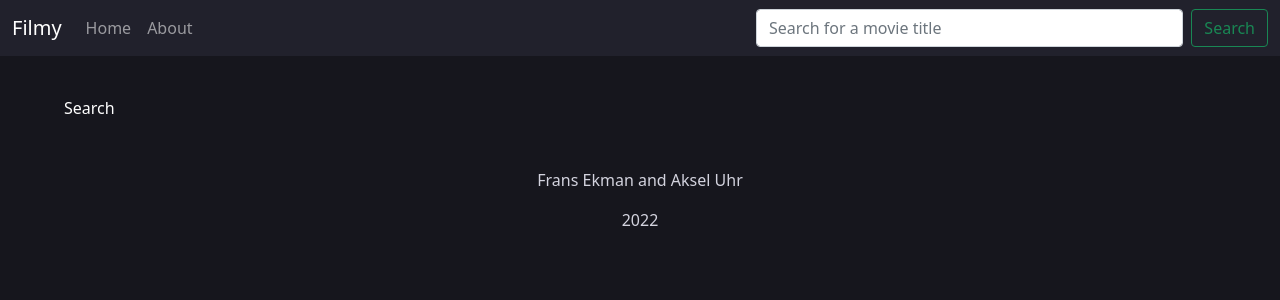
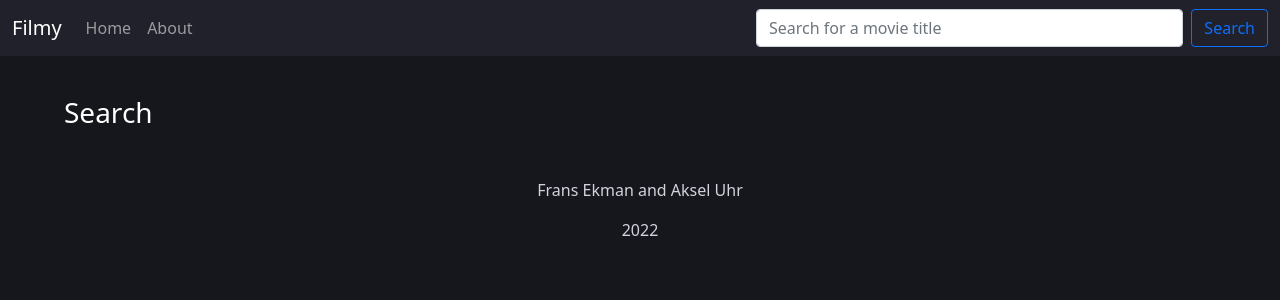
Before and after one commit to Akseluhr/Filmy, a React (Create React App) app in the folder client/: page /search in a window 1280 px wide. Shown: the top 300 px of the page. Built offline with nearby package versions, Linux system fonts and the light colour scheme.

Commit message:
Provisorisk sökfunktion

```diff
--- a/client/src/components/Home/SearchBar.jsx
+++ b/client/src/components/Home/SearchBar.jsx
@@ -1,18 +1,33 @@
 import React from 'react'
 import Form from 'react-bootstrap/Form'
 import Button from 'react-bootstrap/Button'
+import { useState } from 'react'
+import { useNavigate } from 'react-router-dom'
 
 const SearchBar = (props) => {
+  const [query, setQuery] = useState('')
+  const navigate = useNavigate()
+
   return (
     <div className={props.type}>
-      <Form className='d-flex'>
+      <Form
+        className='d-flex'
+        onSubmit={(e) => {
+          e.preventDefault()
+          navigate(`/search/${query}`)
+        }}
+      >
         <Form.Control
           type='search'
           placeholder='Search for a movie title'
           className='me-2'
           aria-label='Search'
+          onChange={(e) => setQuery(e.target.value)}
         />
-        <Button variant='outline-success'>Search</Button>
+
+        <Button variant='outline-primary' type='submit'>
+          Search
+        </Button>
       </Form>
     </div>
   )
--- a/client/src/views/Search.jsx
+++ b/client/src/views/Search.jsx
@@ -1,9 +1,14 @@
 import React from 'react'
+import { useParams } from 'react-router-dom'
 
 const Search = () => {
+  const { query } = useParams()
   return (
     <>
-      <div>Search</div>
+      <div>
+        <h3>Search</h3>
+        <p>{query}</p>
+      </div>
     </>
   )
 }
```
